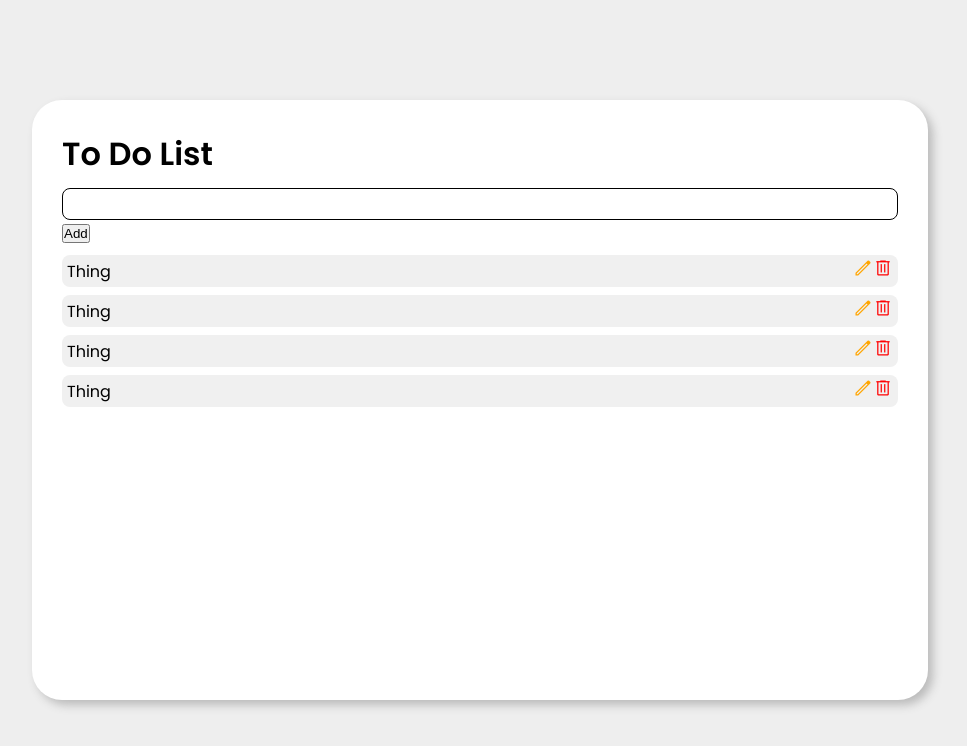
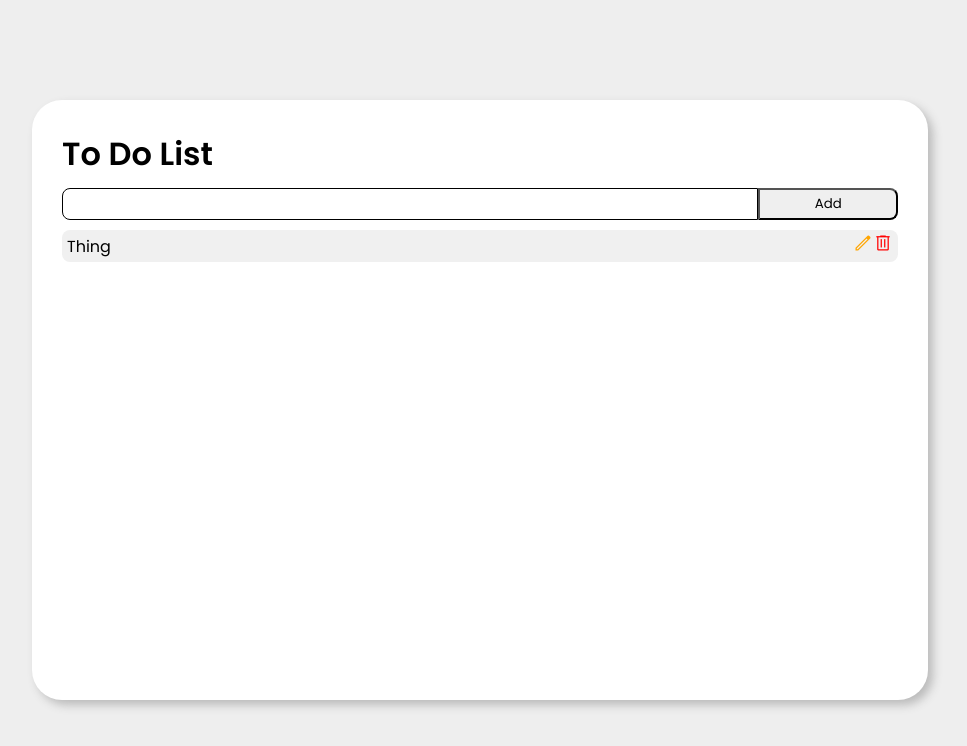
Before and after one commit to Brian-Magnuson/to-do-list-workshop, a React (Vite) app: page / in a window 1280 px wide. Shown: the top 746 px of the page, without its empty margins (160-1127 px from the left). Built offline with nearby package versions, Linux system fonts and the light colour scheme.

Commit message:
Added functionality to form add button

```diff
--- a/src/components/ListContainer.tsx
+++ b/src/components/ListContainer.tsx
@@ -3,22 +3,45 @@ import ListItem from './ListItem';
 
 export default function ListContainer() {
 
+  const [inputString, setInputString] = React.useState('');
+  const [items, setItems] = React.useState<string[]>(['Thing']);
+
+  const listItems = items.map((elem, index) =>
+    <ListItem
+      item={elem}
+      key={index}
+      index={index}
+      setItems={setItems}
+    />
+  );
+
   const goSubmit = (event: React.SyntheticEvent) => {
     event.preventDefault();
+    if (inputString != '') {
+      setItems((prev) => [...prev, inputString]);
+      setInputString('');
+    }
   }
 
   return (
     <div className='list-container'>
       <h1>To Do List</h1>
-      <form onSubmit={goSubmit}>
-        <input className='list-container__input' type="text" name="itemName" id="itemName" />
+      <form
+        className='list-container__form'
+        onSubmit={goSubmit}
+      >
+        <input
+          className='list-container__input'
+          type="text"
+          name="itemName"
+          id="itemName"
+          value={inputString}
+          onChange={(e) => setInputString(e.target.value)}
+        />
         <button type="submit">Add</button>
       </form>
       <div className="list-container__list">
-        <ListItem />
-        <ListItem />
-        <ListItem />
-        <ListItem />
+        {listItems}
       </div>
     </div>
   );
--- a/src/components/ListItem.tsx
+++ b/src/components/ListItem.tsx
@@ -1,6 +1,11 @@
 import React from 'react';
 
-export default function ListItem() {
+interface ListItemProps {
+  item: string,
+  index: number,
+  setItems: React.Dispatch<React.SetStateAction<string[]>>
+}
+export default function ListItem(props: ListItemProps) {
 
   const [isDone, setIsDone] = React.useState(false);
 
@@ -10,7 +15,7 @@ export default function ListItem() {
 
   return (
     <div className='list-container__item' onClick={goToggleIsDone}>
-      <p className={isDone ? 'list-container__text--done' : ''}>Thing</p>
+      <p className={isDone ? 'list-container__text--done' : ''}>{props.item}</p>
       <span className="list-container__buttons">
         <span className="material-symbols-outlined edit">
           edit
--- a/src/index.css
+++ b/src/index.css
@@ -39,19 +39,39 @@ body {
 .list-container__list {
   /* self align */
   margin-top: 10px;
+  height: 370px;
   /* content align */
   display: flex;
   flex-direction: column;
   gap: 8px;
+  overflow-y: auto;
+}
+
+.list-container__form {
+  /* self align */
+  margin-top: 10px;
+  /* content align */
+  display: flex;
+  flex-direction: row;
+  align-items: center;
+}
+
+.list-container__form button {
+  /* self align */
+  width: 20%;
+  height: 32px;
+  /* self style */
+  border-radius: 0 8px 8px 0;
+  font-family: 'Poppins', sans-serif;
+  cursor: pointer;
 }
 
 .list-container__input {
   /* self align */
-  margin-top: 10px;
   height: 32px;
   width: 100%;
   /* self style */
-  border-radius: 8px;
+  border-radius: 8px 0 0 8px;
   border: 1px solid black;
   font-family: 'Poppins', sans-serif;
   /* content align */
```
